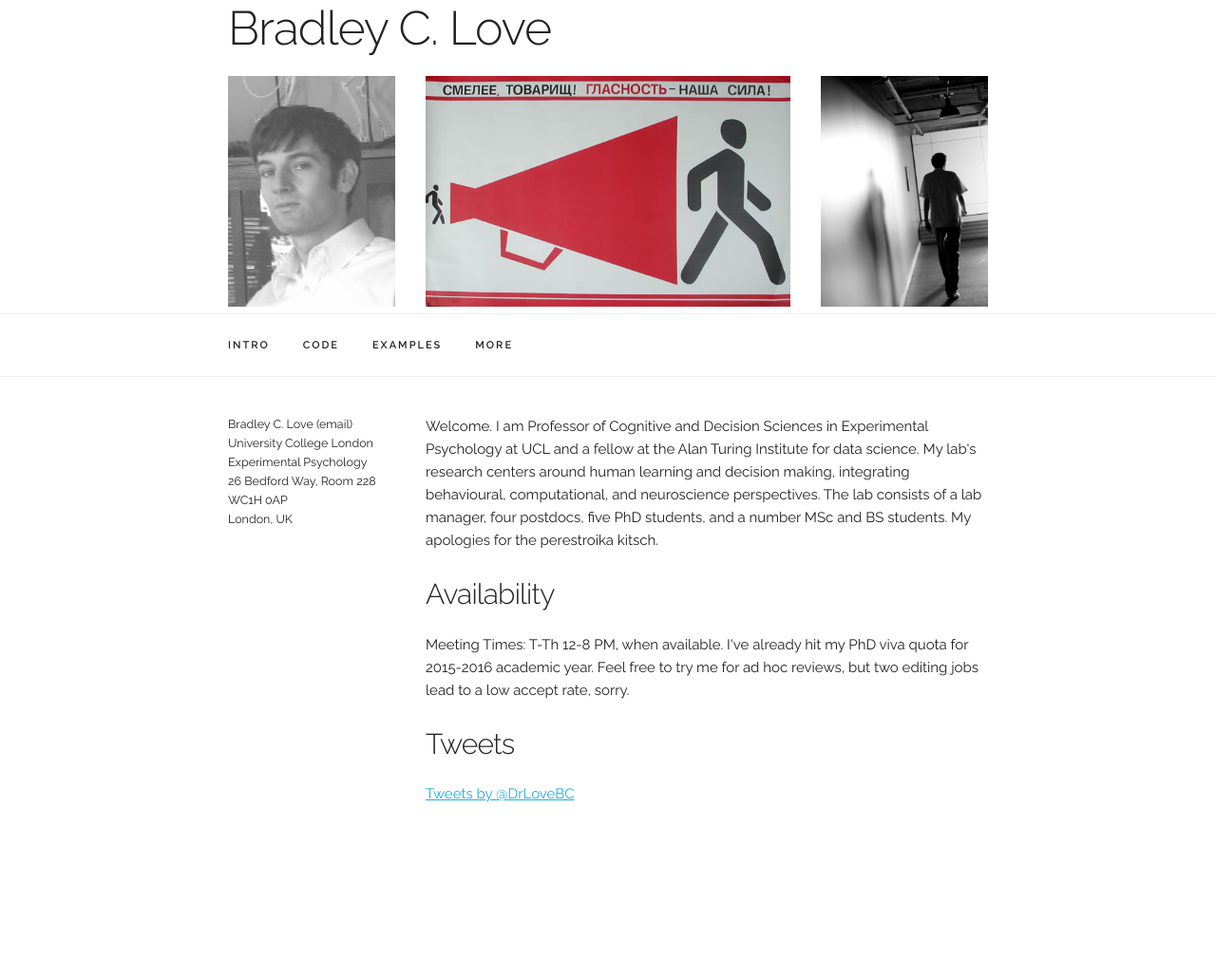
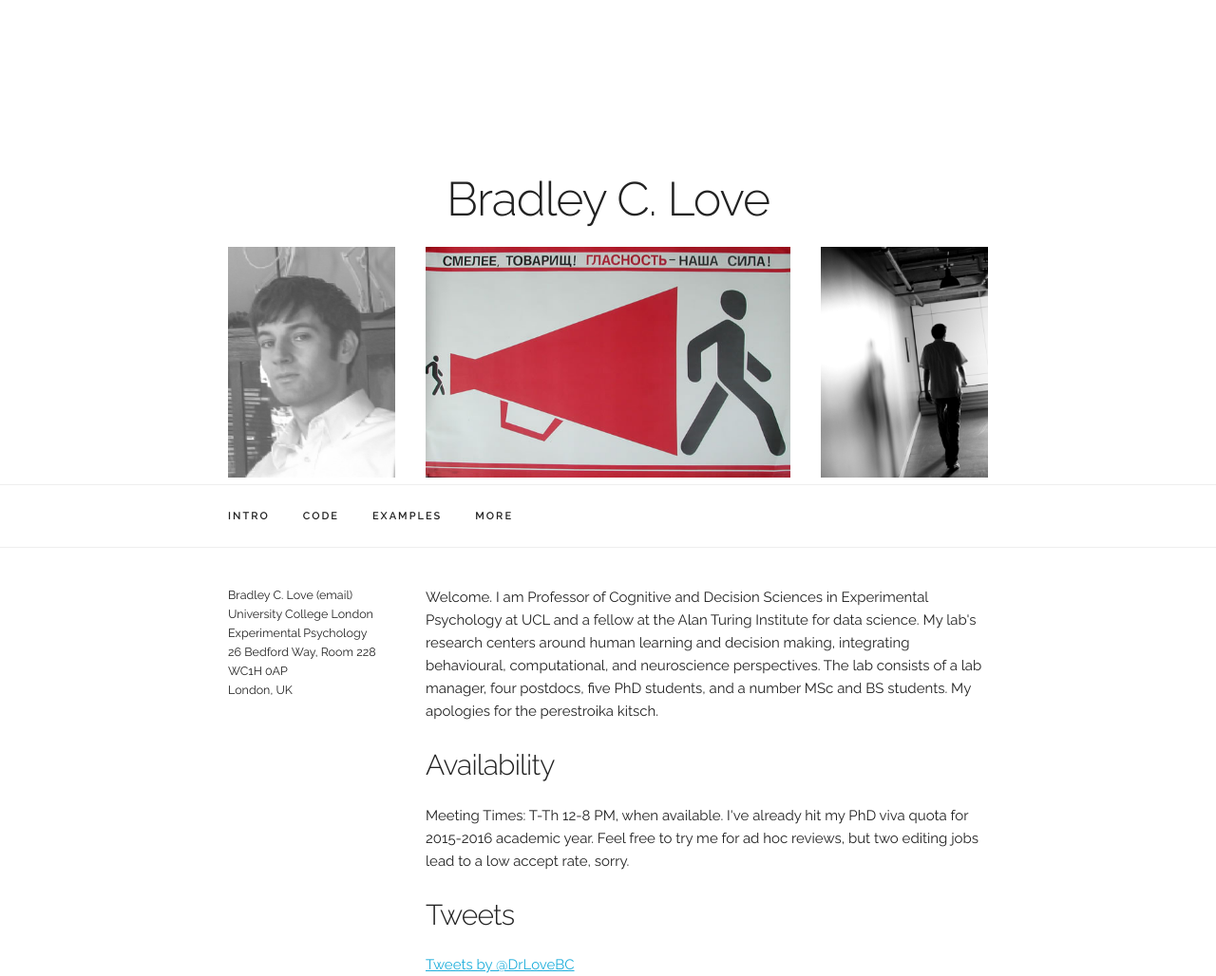
Before and after one commit to lovebc/lovebc.github.io, a Jekyll site: the page built from index.html, in a window 1280 px wide. Shown: the whole page at 95% size. Built offline with Jekyll 4.4.1, drawn with Linux system fonts in a browser that asks for light colours; nearby versions of some CDN libraries; comment, search, counter and statistics services are not loaded; before the commit the page ends 900 px from its top, so only the background shows below that.

Commit message:
Update index.html

```diff
--- a/index.html
+++ b/index.html
@@ -2,7 +2,7 @@
 layout: test
 ---
 
-  <div class="section categories">
+  <div class="section header">
     <div class="container">
       <h1>Bradley C. Love</h1>
        <div class="row">
```
